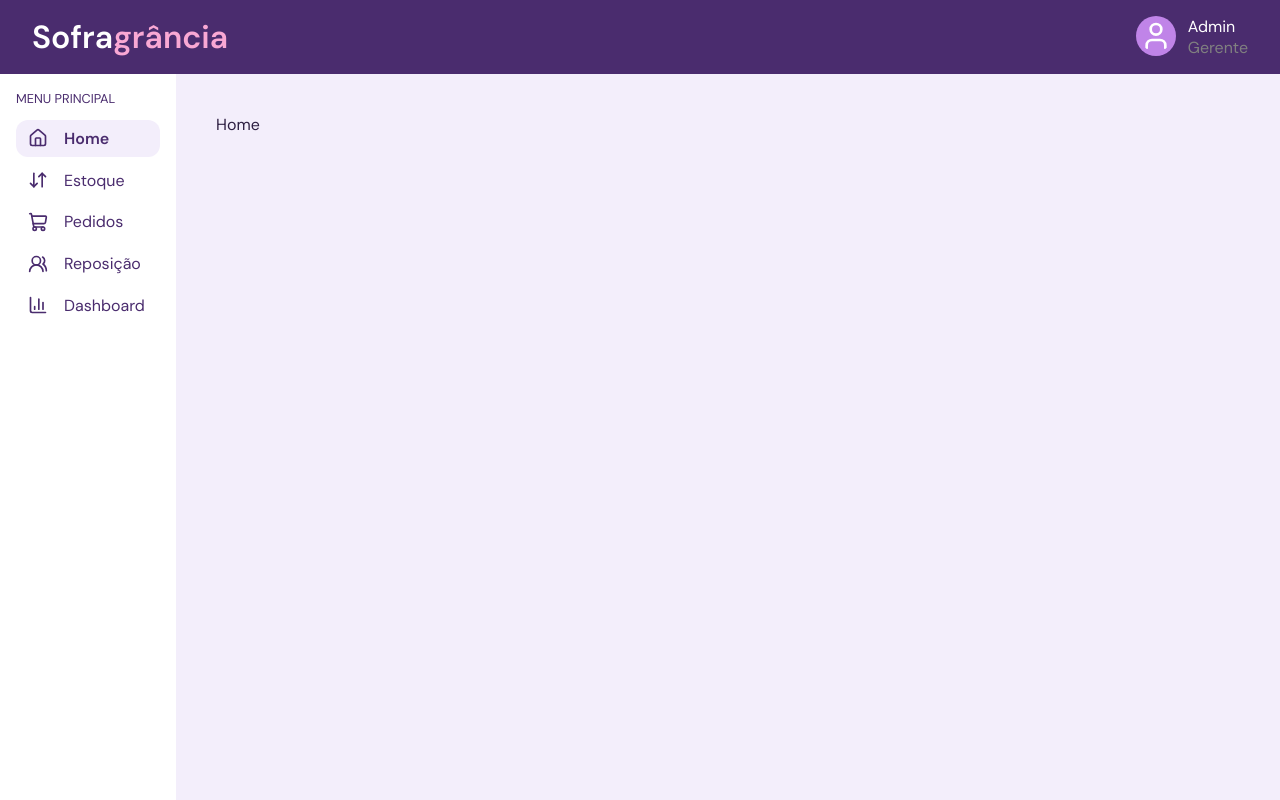
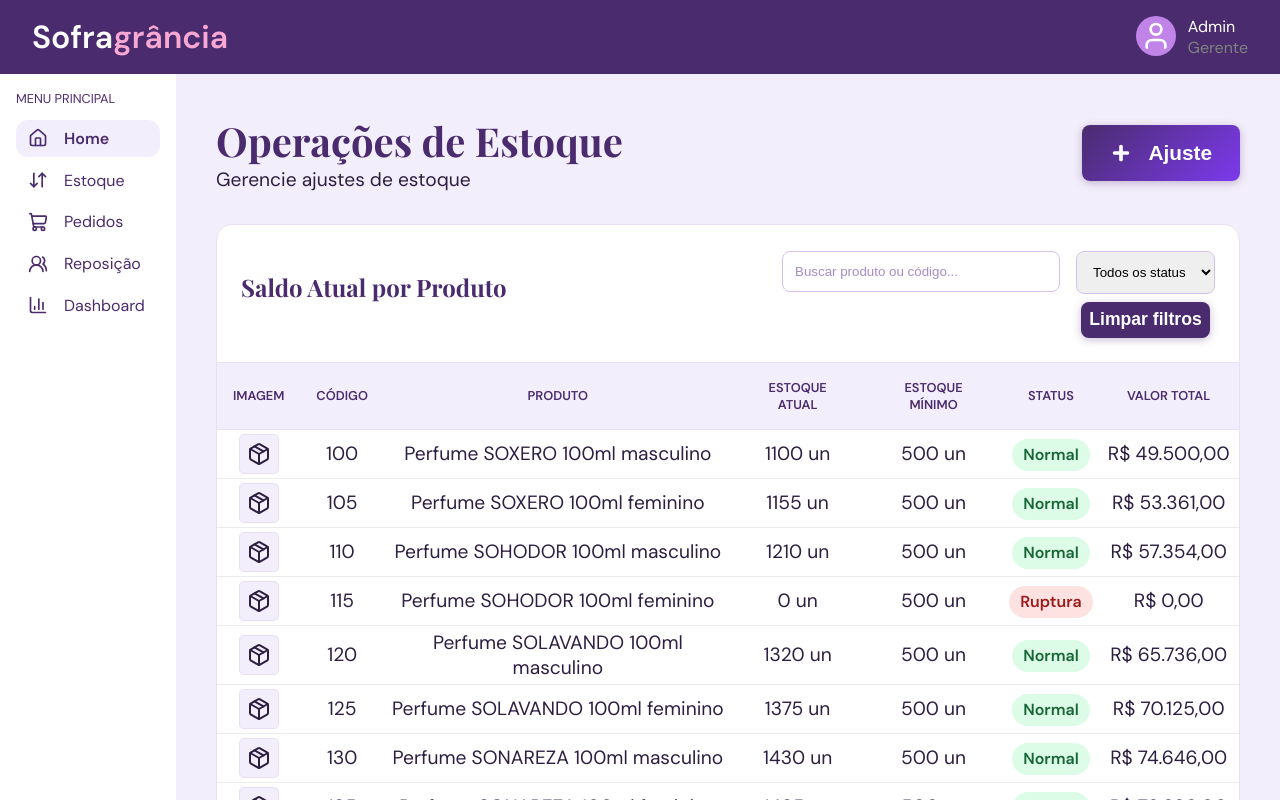
Before and after one commit to Odiiego/estoque, a React (Vite) app in the folder frontend/: page / in a window 1280 px wide. Built offline with nearby package versions, Linux system fonts and the light colour scheme.

Commit message:
fix: remove a Home e corrige as rotas

```diff
--- a/frontend/src/components/HolyGrail/HolyGrail.tsx
+++ b/frontend/src/components/HolyGrail/HolyGrail.tsx
@@ -1,12 +1,11 @@
 import { Route, Routes } from 'react-router-dom';
 import styles from './HolyGrail.module.scss';
 import Header from '../Header/Header';
-import Estoque from '../../pages/Estoque/Estoque';
-import Pedidos from '../../pages/Pedidos/Pedidos';
 import Reposicao from '../../pages/Reposicao/Reposicao';
 import Dashboard from '../../pages/Dashboard/Dashboard';
 import Menu from '../Menu/Menu';
-import Home from '../../pages/Home';
+import Estoque from '../../pages/Estoque/Estoque';
+import Pedidos from '../../pages/Pedidos/Pedidos';
 
 export default function HolyGrail() {
   return (
@@ -16,11 +15,10 @@ export default function HolyGrail() {
 
       <main className={styles.main}>
         <Routes>
-          <Route path='/' element={<Home />} />
-          <Route path='/estoque' element={<Estoque />} />
-          <Route path='/pedidos' element={<Pedidos />} />
-          <Route path='/reposicao' element={<Reposicao />} />
-          <Route path='/dashboard' element={<Dashboard />} />
+          <Route path="/" element={<Estoque />} />
+          <Route path="/pedidos" element={<Pedidos />} />
+          <Route path="/reposicao" element={<Reposicao />} />
+          <Route path="/dashboard" element={<Dashboard />} />
         </Routes>
       </main>
     </div>
--- a/frontend/src/pages/Home.tsx
+++ /dev/null
@@ -1,3 +0,0 @@
-export default function Home() {
-  return <div>Home</div>;
-}
```
Also changed, not shown: 1 other file (tests, documents, lock files or other folders).
